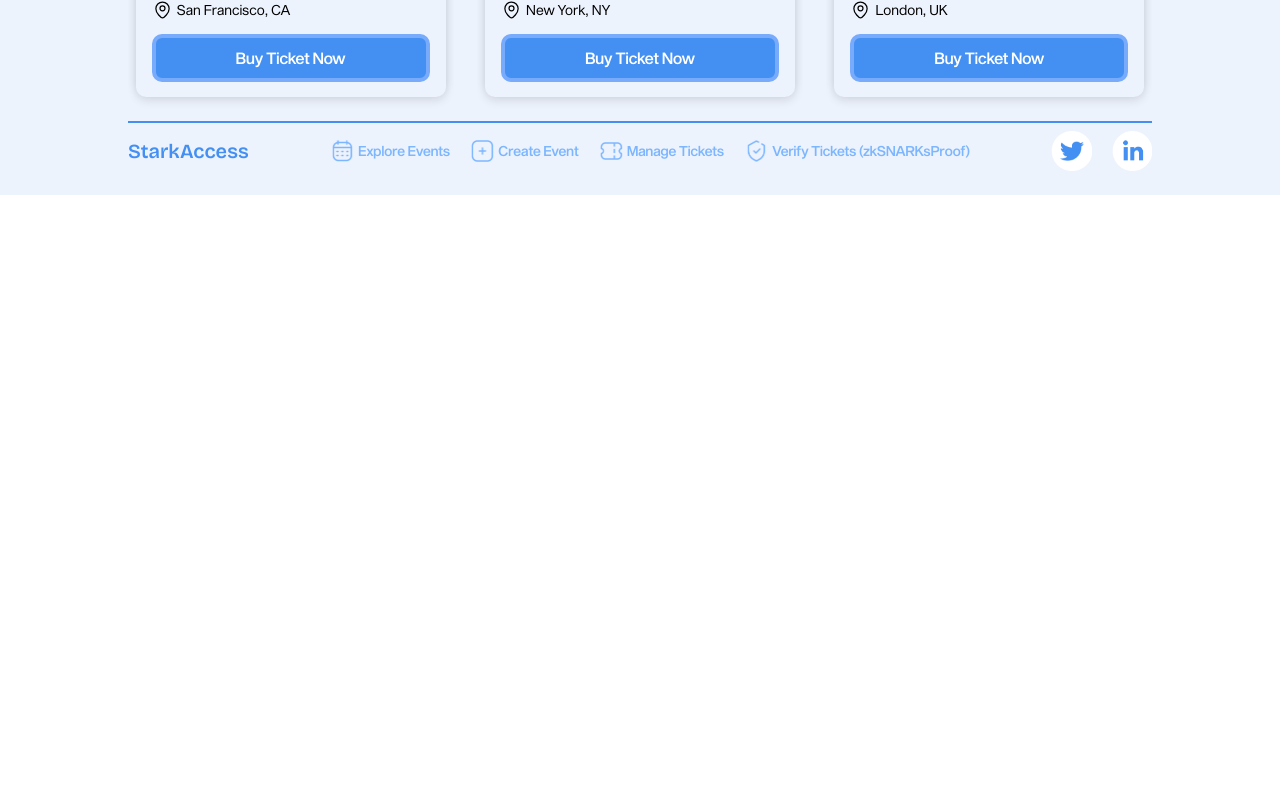
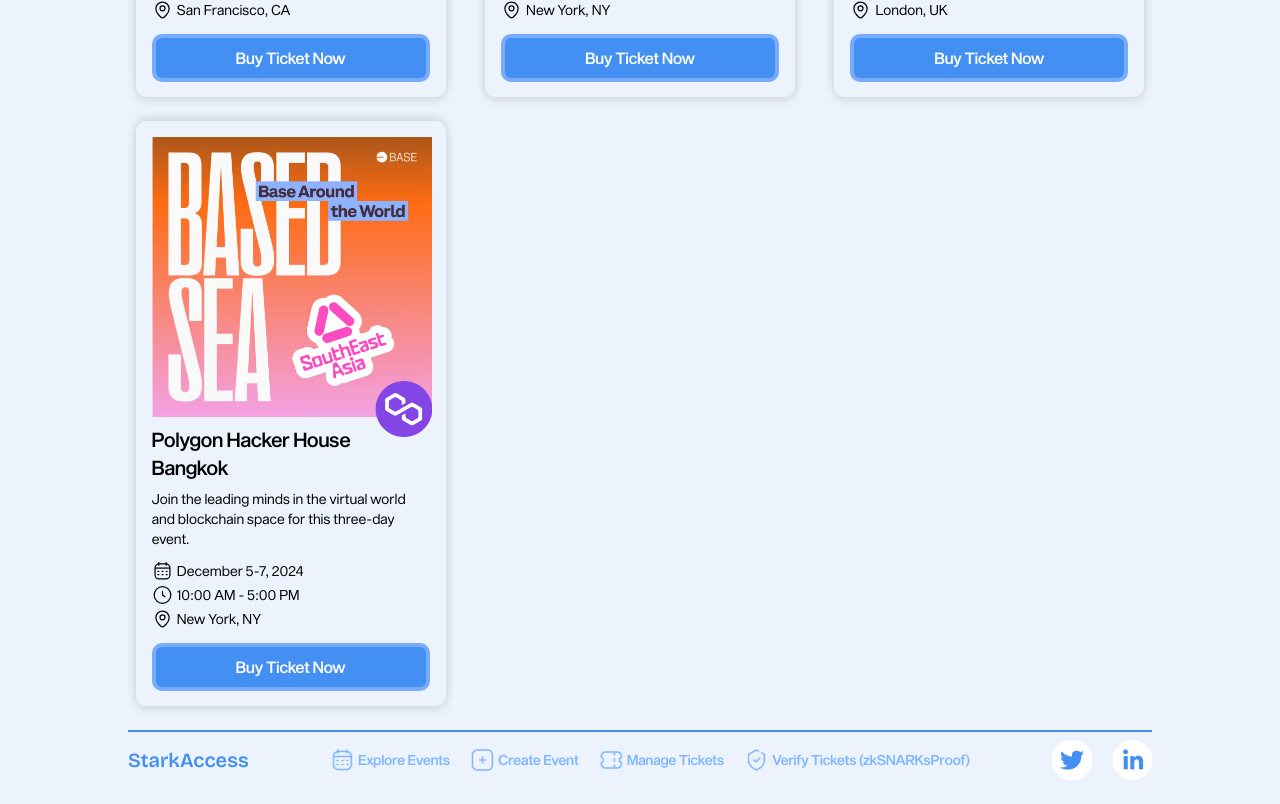
Before and after one commit to vmmuthu31/StarkAccess, a Next.js app: page / in a window 1280 px wide. Shown: the part 1460-2264 px from the top of the page. Before the commit the page ends 1655 px from the top, so only its background shows below. Built offline with nearby package versions, Linux system fonts and the light colour scheme.

Commit message:
adjusted ui

```diff
--- a/app/Home/components/Explore.tsx
+++ b/app/Home/components/Explore.tsx
@@ -17,7 +17,7 @@
     <div className="max-w-5xl mx-auto text-black">
       <div>
         <p className="text-2xl text-center">Explore Events</p>
-        <div className="md:grid md:grid-cols-3 py-6 gap-6 space-y-3 md:space-y-0">
+        <div className="md:grid md:grid-cols-2 lg:grid-cols-3 py-6 gap-4 lg:gap-6 space-y-4 md:space-y-0">
           {events.map((event) => (
             <EventCard key={event.id} event={event} />
           ))}
--- a/app/utils/ExploreEvents.json
+++ b/app/utils/ExploreEvents.json
@@ -28,5 +28,15 @@
       "location": "London, UK",
       "image": "Event3",
       "logo": "TPGLogo"
+    },
+    {
+      "id": 4,
+      "title": "Polygon Hacker House Bangkok",
+      "description": "Join the leading minds in the virtual world and blockchain space for this three-day event.",
+      "date": "December 5-7, 2024",
+      "time": "10:00 AM - 5:00 PM",
+      "location": "New York, NY",
+      "image": "Event2",
+      "logo": "PolygonLogo"
     }
   ]
```
